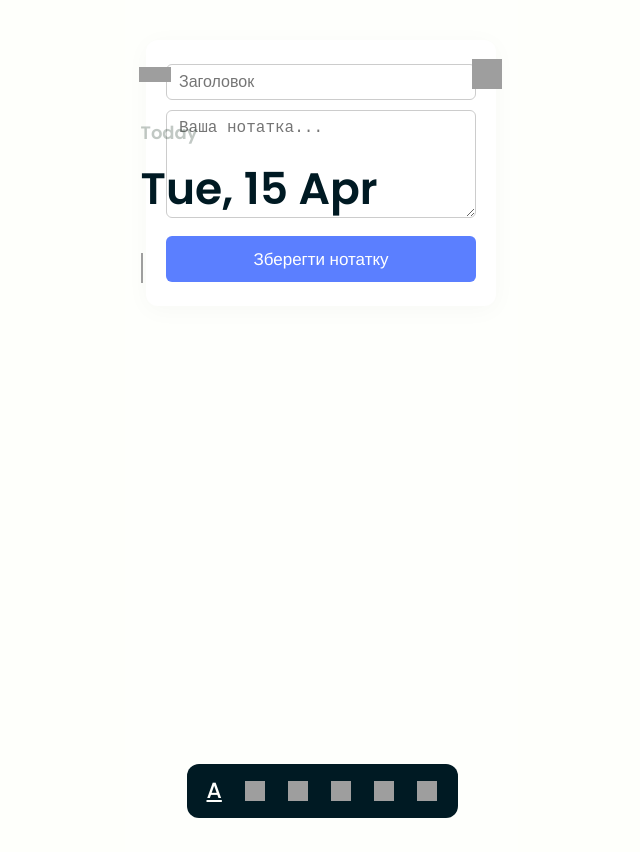
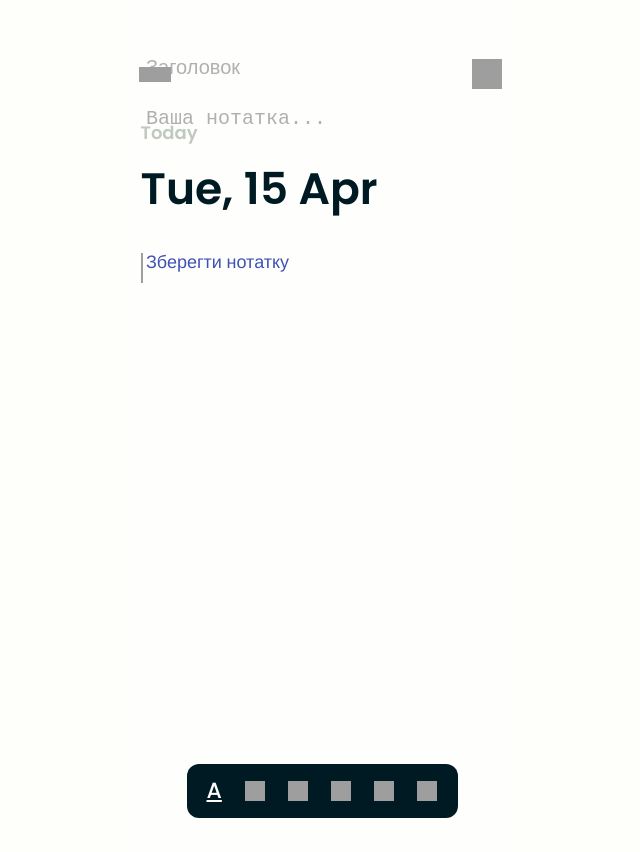
Before and after one commit to Den11-1/den11-1.github.io, a React (Create React App) app in the folder v1/: page /#/make_a_note in a window 1280 px wide. Shown: the whole page, without its empty margins (319-959 px from the left). Built offline with nearby package versions, Linux system fonts and the light colour scheme; grey boxes are pictures that could not be loaded.

Commit message:
Update MakeANote.css

```diff
--- a/v1/src/pages/MakeANote/MakeANote.css
+++ b/v1/src/pages/MakeANote/MakeANote.css
@@ -151,46 +151,61 @@
     display: flex;
     justify-content: center;
     align-items: flex-start;
-    margin-top: 40px;
+    margin-top: 48px; /* більше відступу вниз після "15 Apr" */
 }
 
 .note-form {
     display: flex;
     flex-direction: column;
-    gap: 10px;
+    gap: 12px;
     width: 350px;
-    background: #fff;
-    padding: 24px 20px;
-    border-radius: 12px;
-    box-shadow: 0 4px 24px rgba(0,0,0,0.03);
+    padding: 0;
+    background: transparent;
+    border: none;
+    box-shadow: none;
 }
 
 .note-title, .note-content {
-    padding: 8px 12px;
-    border-radius: 6px;
-    border: 1px solid #ccc;
-    font-size: 16px;
+    padding: 8px 0;
+    border: none;
+    border-radius: 0;
+    background: transparent;
+    font-size: 20px;
+    outline: none;
+    box-shadow: none;
+    color: #222;
+    resize: none;
+}
+
+.note-title::placeholder,
+.note-content::placeholder {
+    color: #b0b0b0;
+    opacity: 1;
+    font-size: 20px;
 }
 
 .note-save-btn {
-    padding: 10px 0;
-    border-radius: 6px;
+    margin-top: 6px;
+    background: transparent;
+    color: #3f51b5;
     border: none;
-    background: #5B7FFF;
-    color: #fff;
-    font-size: 17px;
+    font-size: 18px;
     cursor: pointer;
-    margin-top: 8px;
-    transition: background 0.2s;
+    padding: 0;
+    border-radius: 0;
+    transition: color 0.2s;
+    align-self: flex-start;
 }
 
 .note-save-btn:hover {
-    background: #4665c5;
+    color: #263382;
+    background: transparent;
 }
 
 .note-message {
     margin-top: 8px;
     color: #006400;
     font-weight: bold;
-    text-align: center;
+    background: transparent;
+    text-align: left;
 }
```
